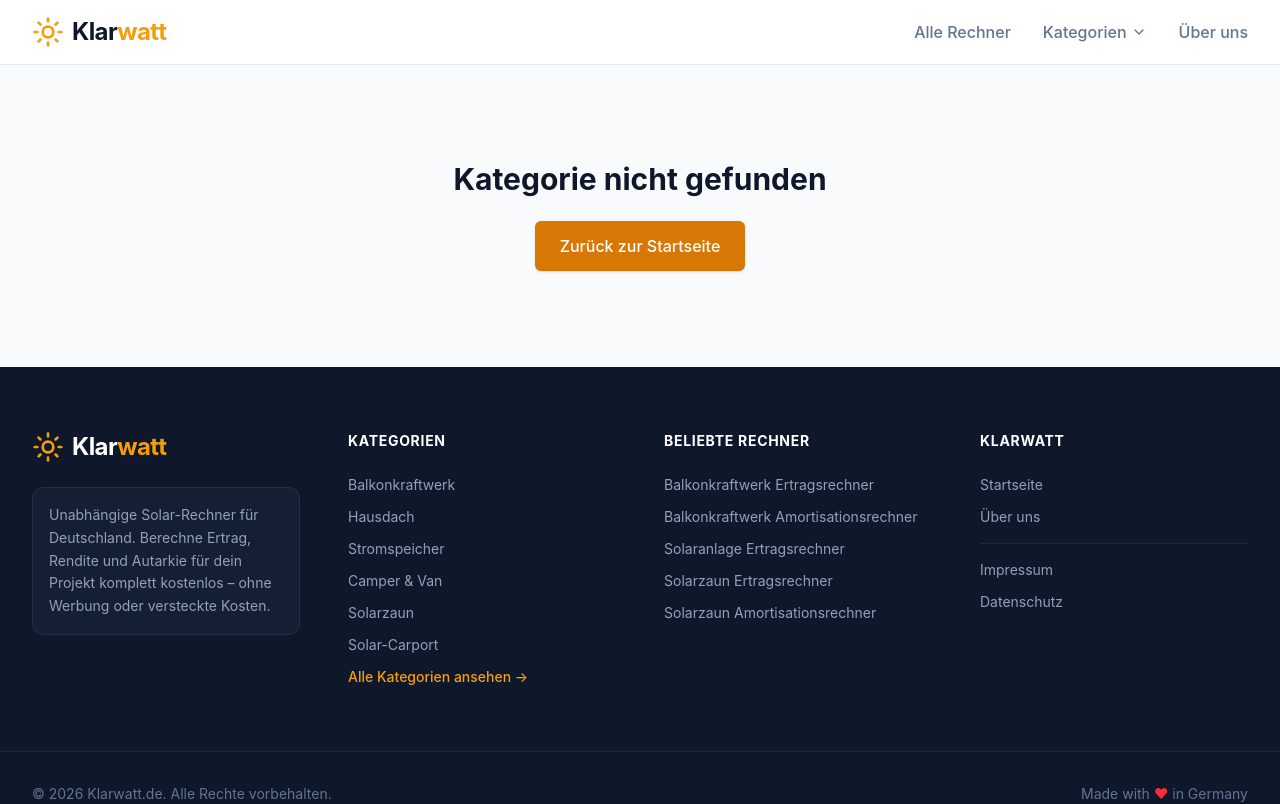
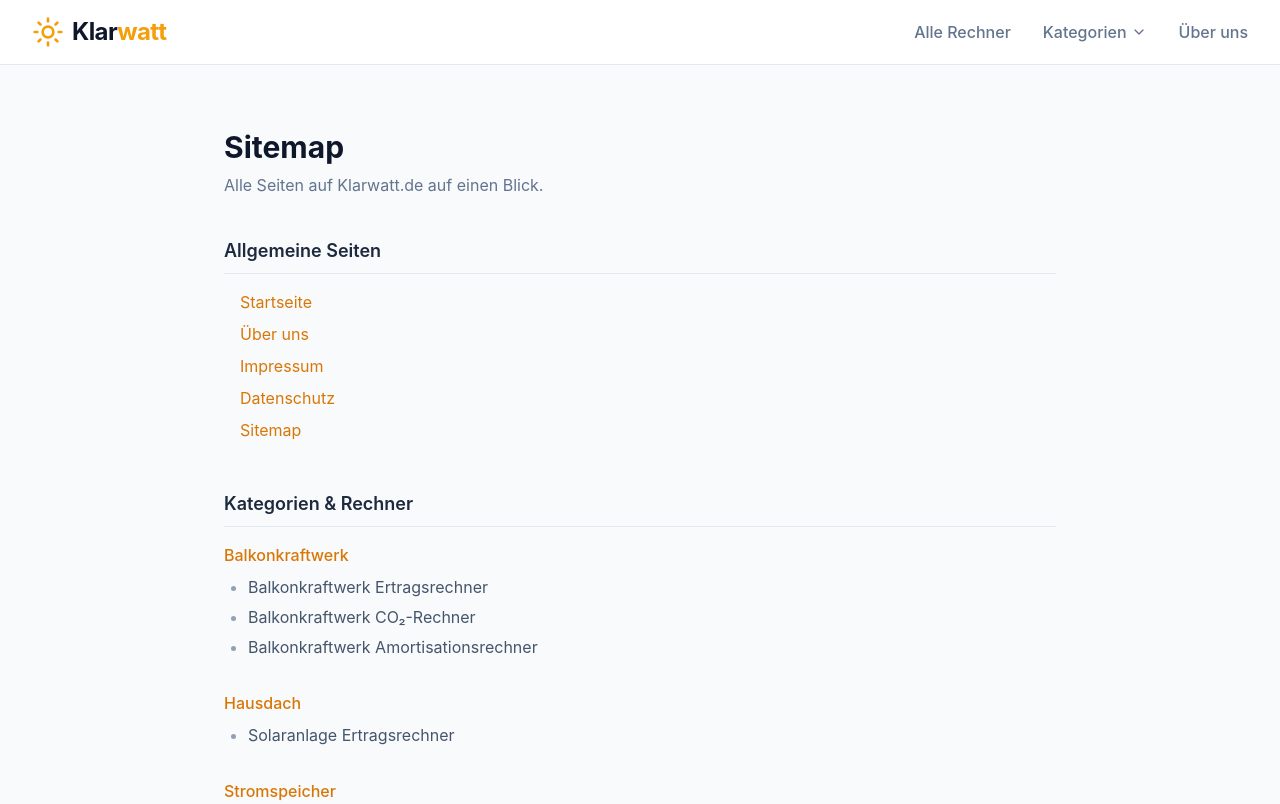
Before and after one commit to LukasHFFB/klarwatt, a React (Vite) app: page /sitemap in a window 1280 px wide. Shown: the top 804 px of the page. Built offline with nearby package versions, Linux system fonts and the light colour scheme.

Commit message:
feat: add public sitemap page, sitemap.xml generator, and robots.txt

```diff
--- a/package.json
+++ b/package.json
@@ -5,7 +5,8 @@
   "type": "module",
   "scripts": {
     "dev": "vite",
-    "build": "tsc -b && vite build",
+    "build": "npx tsx scripts/generate-sitemap.ts && tsc -b && vite build",
+    "sitemap": "npx tsx scripts/generate-sitemap.ts",
     "lint": "eslint .",
     "preview": "vite preview"
   },
--- /dev/null
+++ b/scripts/generate-sitemap.ts
@@ -0,0 +1,72 @@
+/**
+ * Build-time sitemap.xml generator.
+ *
+ * Run with:  npx tsx scripts/generate-sitemap.ts
+ *
+ * It imports REGISTRY and CATEGORIES so the sitemap automatically
+ * includes every page the app knows about — zero manual maintenance.
+ */
+import { writeFileSync } from 'node:fs';
+import { resolve, dirname } from 'node:path';
+import { fileURLToPath } from 'node:url';
+
+// We can't import .tsx registry directly, but the data is re-exported
+// from plain .ts files, so tsx handles it fine.
+import { REGISTRY } from '../src/registry/index.js';
+import { CATEGORIES } from '../src/data/categories.js';
+
+const SITE = 'https://klarwatt.de';
+const TODAY = new Date().toISOString().slice(0, 10); // YYYY-MM-DD
+
+interface SitemapEntry {
+    loc: string;
+    changefreq: string;
+    priority: string;
+}
+
+const entries: SitemapEntry[] = [
+    // Static pages
+    { loc: '/', changefreq: 'weekly', priority: '1.0' },
+    { loc: '/ueber-uns', changefreq: 'monthly', priority: '0.5' },
+    { loc: '/impressum', changefreq: 'yearly', priority: '0.3' },
+    { loc: '/datenschutz', changefreq: 'yearly', priority: '0.3' },
+    { loc: '/sitemap', changefreq: 'weekly', priority: '0.3' },
+];
+
+// Category index pages
+for (const cat of CATEGORIES) {
+    entries.push({
+        loc: `/${cat.slug}`,
+        changefreq: 'weekly',
+        priority: '0.7',
+    });
+}
+
+// Calculator pages
+for (const { config } of REGISTRY) {
+    entries.push({
+        loc: `/${config.category}/${config.slug}`,
+        changefreq: 'monthly',
+        priority: '0.8',
+    });
+}
+
+const xml = `<?xml version="1.0" encoding="UTF-8"?>
+<urlset xmlns="http://www.sitemaps.org/schemas/sitemap/0.9">
+${entries
+        .map(
+            (e) => `  <url>
+    <loc>${SITE}${e.loc}</loc>
+    <lastmod>${TODAY}</lastmod>
+    <changefreq>${e.changefreq}</changefreq>
+    <priority>${e.priority}</priority>
+  </url>`
+        )
+        .join('\n')}
+</urlset>
+`;
+
+const __dirname = dirname(fileURLToPath(import.meta.url));
+const outPath = resolve(__dirname, '..', 'public', 'sitemap.xml');
+writeFileSync(outPath, xml, 'utf-8');
+console.log(`✅ sitemap.xml written to ${outPath}  (${entries.length} URLs)`);
--- a/src/App.tsx
+++ b/src/App.tsx
@@ -4,6 +4,7 @@ import { Homepage } from './components/Homepage';
 import { CategoryIndex } from './components/CategoryIndex';
 import { LegalPages } from './components/LegalPages';
 import { AboutPage } from './components/AboutPage';
+import { SitemapPage } from './components/SitemapPage';
 import { CalculatorShell } from './components/calculator/CalculatorShell';
 import { REGISTRY } from './registry';
 import { CATEGORIES } from './data/categories';
@@ -134,6 +135,9 @@ const Layout: React.FC<{ children: React.ReactNode }> = ({ children }) => {
               <li>
                 <Link to="/datenschutz" className="hover:text-white transition-colors block">Datenschutz</Link>
               </li>
+              <li>
+                <Link to="/sitemap" className="hover:text-white transition-colors block">Sitemap</Link>
+              </li>
             </ul>
           </div>
         </div>
@@ -158,6 +162,7 @@ export default function App() {
           <Route path="/impressum" element={<LegalPages type="impressum" />} />
           <Route path="/datenschutz" element={<LegalPages type="datenschutz" />} />
           <Route path="/ueber-uns" element={<AboutPage />} />
+          <Route path="/sitemap" element={<SitemapPage />} />
 
           {/* Dynamic Calculator Routes — generated from registry/index.ts */}
           {REGISTRY.map(({ config, content }) => (
--- /dev/null
+++ b/src/components/SitemapPage.tsx
@@ -0,0 +1,96 @@
+import { Link } from 'react-router-dom';
+import { REGISTRY } from '../registry';
+import { CATEGORIES } from '../data/categories';
+
+/**
+ * Public sitemap page that auto-updates as new categories / calculators
+ * are added to the registry. Groups calculators by category.
+ */
+export const SitemapPage = () => {
+    // Static pages
+    const staticPages = [
+        { path: '/', label: 'Startseite' },
+        { path: '/ueber-uns', label: 'Über uns' },
+        { path: '/impressum', label: 'Impressum' },
+        { path: '/datenschutz', label: 'Datenschutz' },
+        { path: '/sitemap', label: 'Sitemap' },
+    ];
+
+    // Build a map: category slug → calculators[]
+    const calcsByCategory = new Map<string, { path: string; title: string }[]>();
+    for (const { config } of REGISTRY) {
+        const list = calcsByCategory.get(config.category) ?? [];
+        list.push({
+            path: `/${config.category}/${config.slug}`,
+            title: config.title,
+        });
+        calcsByCategory.set(config.category, list);
+    }
+
+    return (
+        <div className="max-w-4xl mx-auto px-4 sm:px-6 lg:px-8 py-16">
+            <h1 className="text-3xl font-bold text-slate-900 mb-2">Sitemap</h1>
+            <p className="text-slate-500 mb-10">
+                Alle Seiten auf Klarwatt.de auf einen Blick.
+            </p>
+
+            {/* Static pages */}
+            <section className="mb-12">
+                <h2 className="text-lg font-semibold text-slate-800 mb-4 border-b border-slate-200 pb-2">
+                    Allgemeine Seiten
+                </h2>
+                <ul className="space-y-2 pl-4">
+                    {staticPages.map((p) => (
+                        <li key={p.path}>
+                            <Link
+                                to={p.path}
+                                className="text-solar-600 hover:text-solar-700 hover:underline transition-colors"
+                            >
+                                {p.label}
+                            </Link>
+                        </li>
+                    ))}
+                </ul>
+            </section>
+
+            {/* Category pages + their calculators */}
+            <section>
+                <h2 className="text-lg font-semibold text-slate-800 mb-4 border-b border-slate-200 pb-2">
+                    Kategorien &amp; Rechner
+                </h2>
+
+                <div className="space-y-8">
+                    {CATEGORIES.map((cat) => {
+                        const calcs = calcsByCategory.get(cat.slug) ?? [];
+                        return (
+                            <div key={cat.slug}>
+                                <h3 className="font-medium text-slate-700 mb-2">
+                                    <Link
+                                        to={`/${cat.slug}`}
+                                        className="text-solar-600 hover:text-solar-700 hover:underline transition-colors"
+                                    >
+                                        {cat.title}
+                                    </Link>
+                                </h3>
+                                {calcs.length > 0 && (
+                                    <ul className="space-y-1.5 pl-6">
+                                        {calcs.map((c) => (
+                                            <li key={c.path} className="list-disc list-outside text-slate-400">
+                                                <Link
+                                                    to={c.path}
+                                                    className="text-slate-600 hover:text-solar-600 hover:underline transition-colors"
+                                                >
+                                                    {c.title}
+                                                </Link>
+                                            </li>
+                                        ))}
+                                    </ul>
+                                )}
+                            </div>
+                        );
+                    })}
+                </div>
+            </section>
+        </div>
+    );
+};
```
Also changed, not shown: public/robots.txt (added), 1 other file (tests, documents, lock files or other folders).
